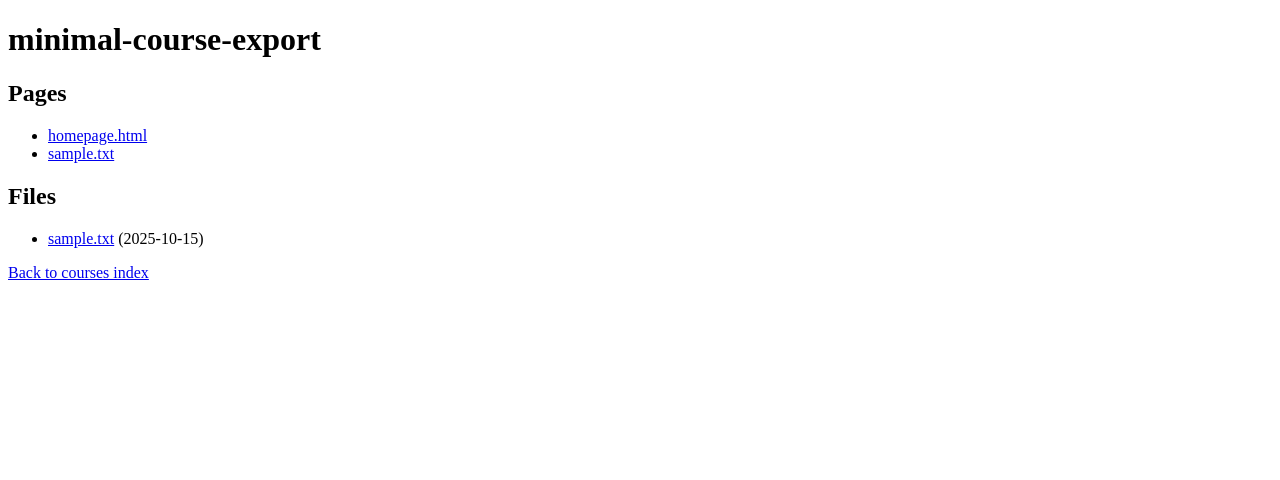
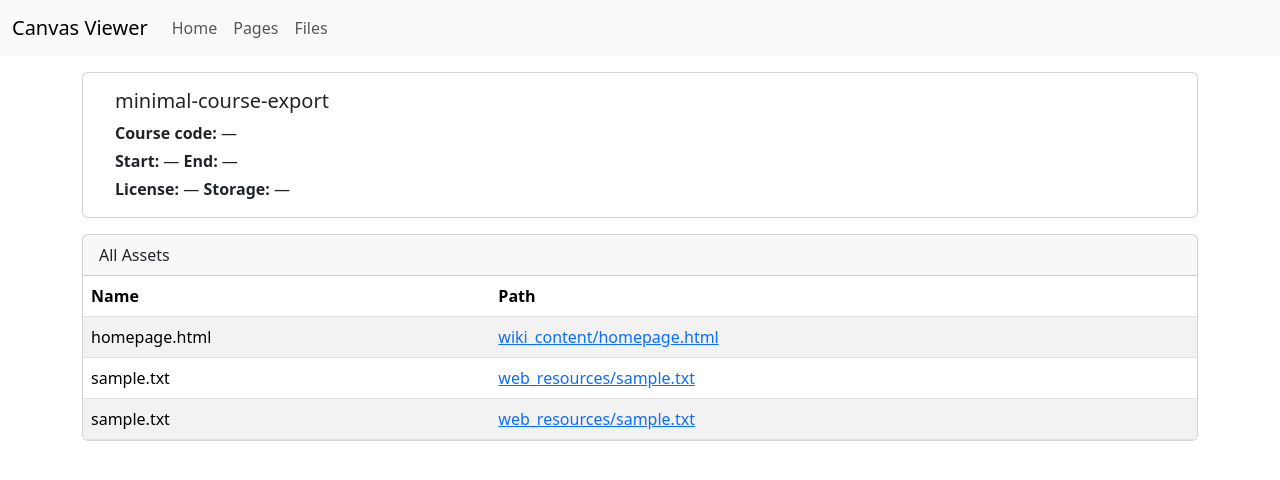
Before and after one commit to pubino/canvas-course-viewer, a plain HTML site: page minimal-course-export/index.html in a window 1280 px wide. Drawn offline with nearby package versions, Linux system fonts and the light colour scheme.

Commit message:
Publish courses site 2c184d8ddbb12c1da2442a9d90df96b69fddcb40

```diff
--- a/minimal-course-export/index.html
+++ b/minimal-course-export/index.html
@@ -1,22 +1,88 @@
-<!DOCTYPE html>
-<html>
+<!doctype html>
+<html lang="en">
     <head>
-<link rel="stylesheet" href="./_static/canvas_viewer.css">
-<meta charset="utf-8">
+        <meta charset="utf-8" />
+        <meta name="viewport" content="width=device-width, initial-scale=1">
         <title>minimal-course-export</title>
+        <link href="https://cdn.jsdelivr.net/npm/bootstrap@5.3.2/dist/css/bootstrap.min.css" rel="stylesheet">
+        <link rel="stylesheet" href="./_static/canvas_viewer.css" />
     </head>
     <body>
-<h1>minimal-course-export</h1>
-<h2>Pages</h2>
-<ul>
-<li><a href="./wiki_content/homepage.html">homepage.html</a></li>
-<li><a href="./web_resources/sample.txt">sample.txt</a></li>
+        <nav class="navbar navbar-expand-lg navbar-light bg-light mb-3">
+            <div class="container-fluid">
+                <a class="navbar-brand" href="../index.html">Canvas Viewer</a>
+                <div class="collapse navbar-collapse">
+                    <ul class="navbar-nav me-auto mb-2 mb-lg-0">
+                        <li class="nav-item"><a class="nav-link" href="./index.html">Home</a></li>
+
+
+                        <li class="nav-item"><a class="nav-link" href="./wiki_content/homepage.html">Pages</a></li>
+                        <li class="nav-item"><a class="nav-link" href="./index.html#files">Files</a></li>
                     </ul>
-<h2>Files</h2>
-<ul>
-<li>
-<a href="./web_resources/sample.txt">sample.txt</a> (2025-10-15)</li>
-</ul>
-<p><a href="../index.html">Back to courses index</a></p>
+                </div>
+            </div>
+        </nav>
+
+        <main class="container">
+            <div class="row">
+                <section class="col-12">
+                    <div class="card mb-3">
+                        <div class="card-body d-flex">
+                            <div class="me-3">
+
+                            </div>
+                            <div>
+                                <h2 class="h5">minimal-course-export</h2>
+                                <p class="mb-1"><strong>Course code:</strong> —</p>
+                                <p class="mb-1"><strong>Start:</strong> — <strong>End:</strong> —</p>
+                                <p class="mb-0"><strong>License:</strong> — <strong>Storage:</strong> —</p>
+                            </div>
+                        </div>
+                    </div>
+
+                    <div class="card">
+                        <div class="card-header">All Assets</div>
+
+                        <div class="table-responsive">
+                            <table class="table table-striped table-hover mb-0">
+                                <thead><tr><th>Name</th><th>Path</th></tr></thead>
+                                <tbody>
+
+                                        <tr>
+                                            <td>homepage.html</td>
+                                            <td>
+
+                                                    <a href="./wiki_content/homepage.html">wiki_content/homepage.html</a>
+
+                                            </td>
+                                        </tr>
+
+                                        <tr>
+                                            <td>sample.txt</td>
+                                            <td>
+
+                                                    <a href="./web_resources/sample.txt">web_resources/sample.txt</a>
+
+                                            </td>
+                                        </tr>
+
+                                        <tr>
+                                            <td>sample.txt</td>
+                                            <td>
+
+                                                    <a href="./web_resources/sample.txt">web_resources/sample.txt</a>
+
+                                            </td>
+                                        </tr>
+
+                                </tbody>
+                            </table>
+                        </div>
+                    </div>
+                </section>
+            </div>
+        </main>
+
+        <script src="https://cdn.jsdelivr.net/npm/bootstrap@5.3.2/dist/js/bootstrap.bundle.min.js"></script>
     </body>
 </html>
```
Also changed, not shown: minimal-course-export/wiki_content/homepage.html (+1 -1 lines). Lines whose indentation alone changed are shown as unchanged.
